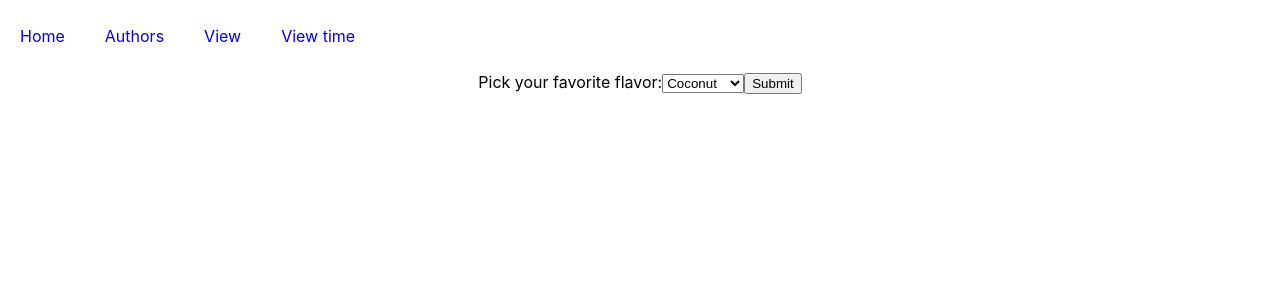
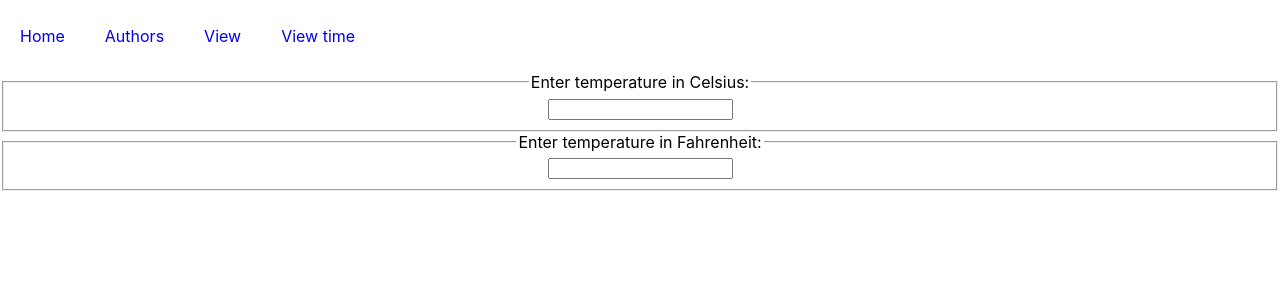
Before and after one commit to rajan-gith/library-demo, a React (Create React App) app: page / in a window 1280 px wide. Shown: the top 300 px of the page. Built offline with nearby package versions, Linux system fonts and the light colour scheme.

Commit message:
changes in menu comonent for mutiple component testing

```diff
--- a/src/components/Menu.js
+++ b/src/components/Menu.js
@@ -39,7 +39,7 @@
 	        </div>
 					<div>
 						<Switch>
-							<Route  exact path="/"  component = {FlavorForm} />
+							<Route  exact path="/"  component = {Calculator} />
 							<Route  exact path="/authors"  component = {Authors} />
 							<Route  exact path="/authors/new"  component = {NewAuthor} />
 							<Route  exact path="/view"  component = {View} />
@@ -60,38 +60,41 @@
 		</div>
 		);
 }
-class FlavorForm extends React.Component {
+const scaleNames = {
+  c: 'Celsius',
+  f: 'Fahrenheit'
+};
+
+class TemperatureInput extends React.Component {
   constructor(props) {
     super(props);
-    this.state = {value: 'coconut'};
-
     this.handleChange = this.handleChange.bind(this);
-    this.handleSubmit = this.handleSubmit.bind(this);
+    this.state = {temperature: ''};
   }
 
-  handleChange(event) {
-    this.setState({value: event.target.value});
-  }
-
-  handleSubmit(event) {
-    alert('Your favorite flavor is: ' + this.state.value);
-    event.preventDefault();
+  handleChange(e) {
+    this.setState({temperature: e.target.value});
   }
 
   render() {
+    const temperature = this.state.temperature;
+    const scale = this.props.scale;
     return (
-      <form onSubmit={this.handleSubmit}>
-        <label>
-          Pick your favorite flavor:
-          <select value={this.state.value} onChange={this.handleChange}>
-            <option value="grapefruit">Grapefruit</option>
-            <option value="lime">Lime</option>
-            <option value="coconut">Coconut</option>
-            <option value="mango">Mango</option>
-          </select>
-        </label>
-        <input type="submit" value="Submit" />
-      </form>
+      <fieldset>
+        <legend>Enter temperature in {scaleNames[scale]}:</legend>
+        <input value={temperature} onChange={this.handleChange} />
+      </fieldset>
+    );
+  }
+}
+
+class Calculator extends React.Component {
+  render() {
+    return (
+      <div>
+        <TemperatureInput scale="c" />
+        <TemperatureInput scale="f" />
+      </div>
     );
   }
 }
```
